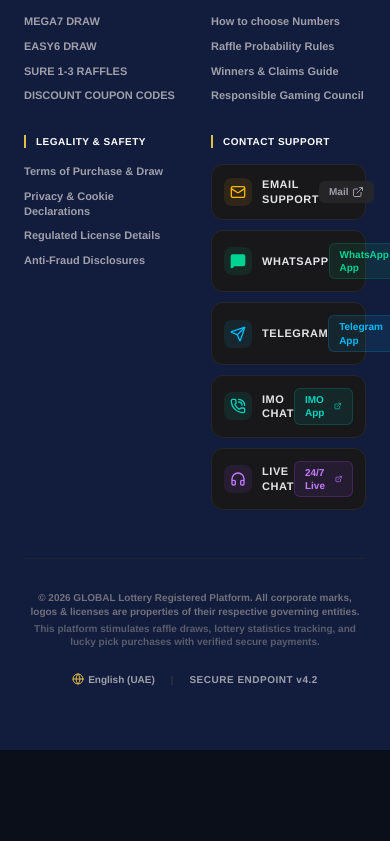
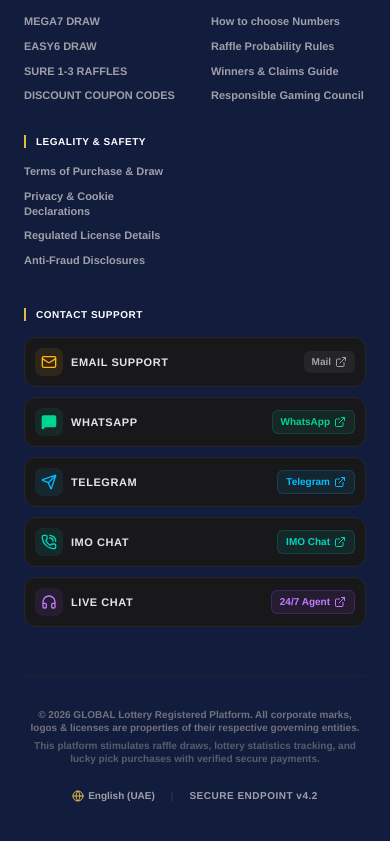
Before and after one commit to Payalyt/GOLOBAL-LOTTERY, a React (Vite) app: page / in a window 390 px wide. Shown: the part 5862-6703 px from the top of the page. Before the commit the page ends 6612 px from the top, so only its background shows below. Built offline with nearby package versions, Linux system fonts and the light colour scheme; no server answers; the database is empty; a web font is replaced by a local one.

Commit message:
style: improve footer contact support layout
Adjust grid layout and add text truncation to ensure the contact support section remains responsive and readable on smaller screens.

```diff
--- a/src/components/Footer.tsx
+++ b/src/components/Footer.tsx
@@ -404,25 +404,25 @@ export function Footer() {
             </ul>
           </div>
 
-          <div>
+          <div className="col-span-2 md:col-span-1 mt-2 md:mt-0">
             <h4 className="font-extrabold text-white text-[10px] uppercase tracking-wider mb-4 border-l-2 border-[#E1BC4A] pl-2.5 text-left font-bold">
               {language === 'en' ? 'CONTACT SUPPORT' : 'গ্রাহক সেবা'}
             </h4>
-            <div className="flex flex-col gap-2.5">
+            <div className="grid grid-cols-1 sm:grid-cols-2 md:grid-cols-1 gap-2.5">
               {/* Email */}
               <a
                 href={formatSupportLink('email', siteConfig.footerEmail)}
-                className="bg-zinc-900 border border-zinc-800 hover:border-[#E1BC4A] p-3 rounded-xl flex items-center justify-between text-zinc-300 transition-all hover:bg-zinc-800/80 group"
+                className="bg-zinc-900 border border-zinc-800 hover:border-[#E1BC4A] p-2.5 sm:p-3 rounded-xl flex items-center justify-between text-zinc-300 transition-all hover:bg-zinc-800/80 group min-w-0"
               >
-                <div className="flex items-center gap-2.5">
+                <div className="flex items-center gap-2 min-w-0 flex-1 mr-2">
                   <div className="w-7 h-7 rounded-lg bg-amber-500/10 text-amber-400 flex items-center justify-center shrink-0">
                     <Mail className="w-4 h-4" />
                   </div>
-                  <span className="text-[11px] font-black uppercase tracking-wider text-zinc-200 group-hover:text-amber-400">
+                  <span className="text-[11px] font-black uppercase tracking-wider text-zinc-200 group-hover:text-amber-400 truncate">
                     {language === 'en' ? 'Email Support' : 'ইমেইল সাপোর্ট'}
                   </span>
                 </div>
-                <span className="text-[10px] text-zinc-400 font-bold bg-zinc-800/90 px-2.5 py-1 rounded-md flex items-center gap-1 group-hover:text-amber-300 group-hover:bg-zinc-700 transition-colors">
+                <span className="text-[10px] text-zinc-400 font-bold bg-zinc-800/90 px-2 py-1 rounded-md flex items-center gap-1 group-hover:text-amber-300 group-hover:bg-zinc-700 transition-colors shrink-0 whitespace-nowrap">
                   {language === 'en' ? 'Mail' : 'মেইল'}
                   <ExternalLink className="w-3 h-3" />
                 </span>
@@ -433,18 +433,18 @@ export function Footer() {
                 href={formatSupportLink('whatsapp', siteConfig.footerWhatsapp || siteConfig.agentWhatsappLink)}
                 target="_blank"
                 rel="noreferrer"
-                className="bg-zinc-900 border border-zinc-800 hover:border-emerald-500 p-3 rounded-xl flex items-center justify-between text-zinc-300 transition-all hover:bg-zinc-800/80 group"
+                className="bg-zinc-900 border border-zinc-800 hover:border-emerald-500 p-2.5 sm:p-3 rounded-xl flex items-center justify-between text-zinc-300 transition-all hover:bg-zinc-800/80 group min-w-0"
               >
-                <div className="flex items-center gap-2.5">
+                <div className="flex items-center gap-2 min-w-0 flex-1 mr-2">
                   <div className="w-7 h-7 rounded-lg bg-emerald-500/10 text-emerald-400 flex items-center justify-center shrink-0">
                     <MessageSquare className="w-4 h-4 fill-current" />
                   </div>
-                  <span className="text-[11px] font-black uppercase tracking-wider text-zinc-200 group-hover:text-emerald-400">
+                  <span className="text-[11px] font-black uppercase tracking-wider text-zinc-200 group-hover:text-emerald-400 truncate">
                     {language === 'en' ? 'WhatsApp' : 'হোয়াটসঅ্যাপ'}
                   </span>
                 </div>
-                <span className="text-[10px] text-emerald-400 font-bold bg-emerald-500/10 border border-emerald-500/20 px-2.5 py-1 rounded-md flex items-center gap-1 group-hover:bg-emerald-500 group-hover:text-white transition-all">
-                  {language === 'en' ? 'WhatsApp App' : 'অ্যাপ খুলুন'}
+                <span className="text-[10px] text-emerald-400 font-bold bg-emerald-500/10 border border-emerald-500/20 px-2 py-1 rounded-md flex items-center gap-1 group-hover:bg-emerald-500 group-hover:text-white transition-all shrink-0 whitespace-nowrap">
+                  {language === 'en' ? 'WhatsApp' : 'হোয়াটসঅ্যাপ'}
                   <ExternalLink className="w-3 h-3" />
                 </span>
               </a>
@@ -454,18 +454,18 @@ export function Footer() {
                 href={formatSupportLink('telegram', siteConfig.footerTelegram || siteConfig.agentTelegramLink)}
                 target="_blank"
                 rel="noreferrer"
-                className="bg-zinc-900 border border-zinc-800 hover:border-sky-500 p-3 rounded-xl flex items-center justify-between text-zinc-300 transition-all hover:bg-zinc-800/80 group"
+                className="bg-zinc-900 border border-zinc-800 hover:border-sky-500 p-2.5 sm:p-3 rounded-xl flex items-center justify-between text-zinc-300 transition-all hover:bg-zinc-800/80 group min-w-0"
               >
-                <div className="flex items-center gap-2.5">
+                <div className="flex items-center gap-2 min-w-0 flex-1 mr-2">
                   <div className="w-7 h-7 rounded-lg bg-sky-500/10 text-sky-400 flex items-center justify-center shrink-0">
                     <Send className="w-4 h-4" />
                   </div>
-                  <span className="text-[11px] font-black uppercase tracking-wider text-zinc-200 group-hover:text-sky-400">
+                  <span className="text-[11px] font-black uppercase tracking-wider text-zinc-200 group-hover:text-sky-400 truncate">
                     {language === 'en' ? 'Telegram' : 'টেলিগ্রাম'}
                   </span>
                 </div>
-                <span className="text-[10px] text-sky-400 font-bold bg-sky-500/10 border border-sky-500/20 px-2.5 py-1 rounded-md flex items-center gap-1 group-hover:bg-sky-500 group-hover:text-white transition-all">
-                  {language === 'en' ? 'Telegram App' : 'অ্যাপ খুলুন'}
+                <span className="text-[10px] text-sky-400 font-bold bg-sky-500/10 border border-sky-500/20 px-2 py-1 rounded-md flex items-center gap-1 group-hover:bg-sky-500 group-hover:text-white transition-all shrink-0 whitespace-nowrap">
+                  {language === 'en' ? 'Telegram' : 'টেলিগ্রাম'}
                   <ExternalLink className="w-3 h-3" />
                 </span>
               </a>
@@ -475,18 +475,18 @@ export function Footer() {
                 href={formatSupportLink('imo', siteConfig.footerImo || siteConfig.agentImoLink)}
                 target="_blank"
                 rel="noreferrer"
-                className="bg-zinc-900 border border-zinc-800 hover:border-teal-500 p-3 rounded-xl flex items-center justify-between text-zinc-300 transition-all hover:bg-zinc-800/80 group"
+                className="bg-zinc-900 border border-zinc-800 hover:border-teal-500 p-2.5 sm:p-3 rounded-xl flex items-center justify-between text-zinc-300 transition-all hover:bg-zinc-800/80 group min-w-0"
               >
-                <div className="flex items-center gap-2.5">
+                <div className="flex items-center gap-2 min-w-0 flex-1 mr-2">
                   <div className="w-7 h-7 rounded-lg bg-teal-500/10 text-teal-400 flex items-center justify-center shrink-0">
                     <PhoneCall className="w-4 h-4" />
                   </div>
-                  <span className="text-[11px] font-black uppercase tracking-wider text-zinc-200 group-hover:text-teal-400">
+                  <span className="text-[11px] font-black uppercase tracking-wider text-zinc-200 group-hover:text-teal-400 truncate">
                     {language === 'en' ? 'IMO Chat' : 'ইমো চ্যাট'}
                   </span>
                 </div>
-                <span className="text-[10px] text-teal-400 font-bold bg-teal-500/10 border border-teal-500/20 px-2.5 py-1 rounded-md flex items-center gap-1 group-hover:bg-teal-500 group-hover:text-white transition-all">
-                  {language === 'en' ? 'IMO App' : 'ইমো খুলুন'}
+                <span className="text-[10px] text-teal-400 font-bold bg-teal-500/10 border border-teal-500/20 px-2 py-1 rounded-md flex items-center gap-1 group-hover:bg-teal-500 group-hover:text-white transition-all shrink-0 whitespace-nowrap">
+                  {language === 'en' ? 'IMO Chat' : 'ইমো চ্যাট'}
                   <ExternalLink className="w-3 h-3" />
                 </span>
               </a>
@@ -496,18 +496,18 @@ export function Footer() {
                 href={formatSupportLink('livechat', siteConfig.liveChatUrl || siteConfig.footerLiveChat)}
                 target="_blank"
                 rel="noreferrer"
-                className="bg-zinc-900 border border-zinc-800 hover:border-purple-500 p-3 rounded-xl flex items-center justify-between text-zinc-300 transition-all hover:bg-zinc-800/80 group"
+                className="bg-zinc-900 border border-zinc-800 hover:border-purple-500 p-2.5 sm:p-3 rounded-xl flex items-center justify-between text-zinc-300 transition-all hover:bg-zinc-800/80 group min-w-0"
               >
-                <div className="flex items-center gap-2.5">
+                <div className="flex items-center gap-2 min-w-0 flex-1 mr-2">
                   <div className="w-7 h-7 rounded-lg bg-purple-500/10 text-purple-400 flex items-center justify-center shrink-0">
                     <Headphones className="w-4 h-4" />
                   </div>
-                  <span className="text-[11px] font-black uppercase tracking-wider text-zinc-200 group-hover:text-purple-400">
+                  <span className="text-[11px] font-black uppercase tracking-wider text-zinc-200 group-hover:text-purple-400 truncate">
                     {language === 'en' ? 'Live Chat' : 'লাইভ চ্যাট'}
                   </span>
                 </div>
-                <span className="text-[10px] text-purple-400 font-bold bg-purple-500/10 border border-purple-500/20 px-2.5 py-1 rounded-md flex items-center gap-1 group-hover:bg-purple-500 group-hover:text-white transition-all">
-                  {language === 'en' ? '24/7 Live' : '২৪/৭ লাইভ'}
+                <span className="text-[10px] text-purple-400 font-bold bg-purple-500/10 border border-purple-500/20 px-2 py-1 rounded-md flex items-center gap-1 group-hover:bg-purple-500 group-hover:text-white transition-all shrink-0 whitespace-nowrap">
+                  {language === 'en' ? '24/7 Agent' : '২৪/৭ এজেন্ট'}
                   <ExternalLink className="w-3 h-3" />
                 </span>
               </a>
```
